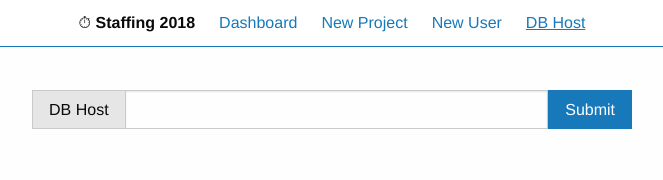
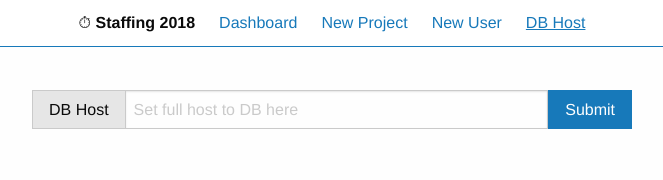
Before and after one commit to hummelch/staffing, a React (Create React App) app: page /#/host in a window 1280 px wide. Shown: the top 180 px of the page, without its empty margins (308-971 px from the left). Built offline with nearby package versions, Linux system fonts and the light colour scheme; data requests are answered from the project's data file.

Commit message:
add placeholder

```diff
--- a/src/components/host/HostForm.jsx
+++ b/src/components/host/HostForm.jsx
@@ -30,7 +30,7 @@ class HostForm extends Component {
         <div className="hostForm__error">{this.props.errorMessage}</div>
         <div className="input-group">
           <span className="input-group-label">DB Host</span>
-          <input className="input-group-field" type="text" defaultValue={config.databaseHost}/>
+          <input className="input-group-field" type="text" placeholder="Set full host to DB here" defaultValue={config.databaseHost}/>
           <div className="input-group-button">
             <input type="submit" className="button" value="Submit"/>
           </div>
```
